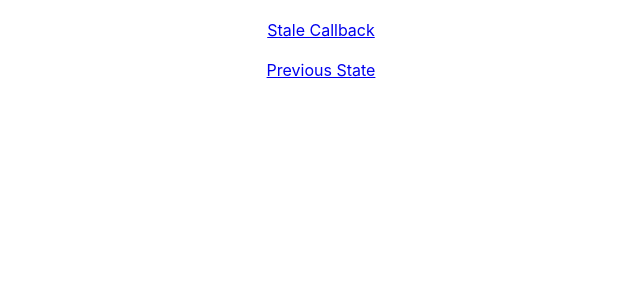
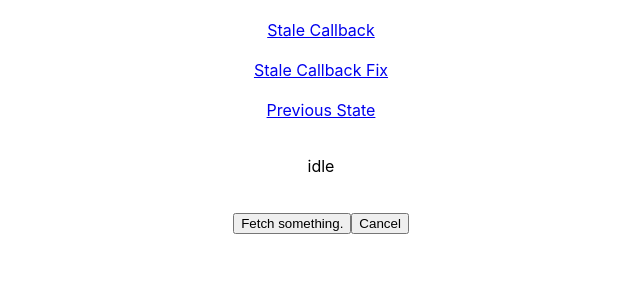
Before and after one commit to ithkkeii/playground, a React (Create React App) app in the folder react-question/: page /stale-callback-fix in a window 1280 px wide. Shown: the top 300 px of the page, without its empty margins (319-959 px from the left). Built offline with nearby package versions, Linux system fonts and the light colour scheme.

Commit message:
[feat] Add stale-callback-fix lesson.

```diff
--- a/react-question/src/App.tsx
+++ b/react-question/src/App.tsx
@@ -3,16 +3,19 @@ import { Link, Route, Switch } from 'react-router-dom';
 import './App.css';
 import PreviousState from './lesson/previous-state/PreviousState';
 import StaleCallback from './lesson/stale-callback/StaleCallback';
+import StaleCallbackFix from './lesson/stale-callback/StaleCallbackFix';
 
 function App() {
   return (
     <div className="App">
       <div className="link">
         <Link to="stale-callback">Stale Callback</Link>
+        <Link to="stale-callback-fix">Stale Callback Fix</Link>
         <Link to="previous-state">Previous State</Link>
       </div>
       <Switch>
         <Route path="/stale-callback" component={StaleCallback} />
+        <Route path="/stale-callback-fix" component={StaleCallbackFix} />
         <Route path="/previous-state" component={PreviousState} />
       </Switch>
     </div>
--- /dev/null
+++ b/react-question/src/lesson/stale-callback/StaleCallbackFix.tsx
@@ -0,0 +1,59 @@
+import React, { useCallback, useEffect, useReducer, useState } from 'react';
+
+const delay = (ms: number) => new Promise((resolve) => setTimeout(resolve, ms));
+
+type ActionType = {
+  type: 'fetch' | 'resolve' | 'cancel';
+};
+
+type StateType = {
+  status: 'loading' | 'success' | 'idle';
+};
+
+const reducer = (state: StateType, action: ActionType): StateType => {
+  switch (action.type) {
+    case 'fetch':
+      return { status: 'loading' };
+    case 'resolve':
+      return { status: 'success' };
+    case 'cancel':
+      return { status: 'idle' };
+    default:
+      return state;
+  }
+};
+
+const StaleCallbackFix = () => {
+  const [state, dispatch] = useReducer(reducer, { status: 'idle' });
+
+  // Stale callback fix
+  useEffect(() => {
+    if (state.status === 'loading') {
+      let canceled = false;
+
+      delay(5000).then(() => {
+        if (canceled) return;
+
+        console.log('Resolve', canceled);
+        dispatch({ type: 'resolve' });
+      });
+
+      return () => {
+        canceled = true;
+      };
+    }
+  }, [state.status]);
+
+  return (
+    <div>
+      <p>{state.status}</p>
+      <br />
+      <button onClick={() => dispatch({ type: 'fetch' })}>
+        Fetch something.
+      </button>
+      <button onClick={() => dispatch({ type: 'cancel' })}>Cancel</button>
+    </div>
+  );
+};
+
+export default StaleCallbackFix;
```
Also changed, not shown: react-question/src/lesson/stale-callback/StaleCallback.tsx (+0 -16 lines), 2 other files (tests, documents, lock files or other folders).
